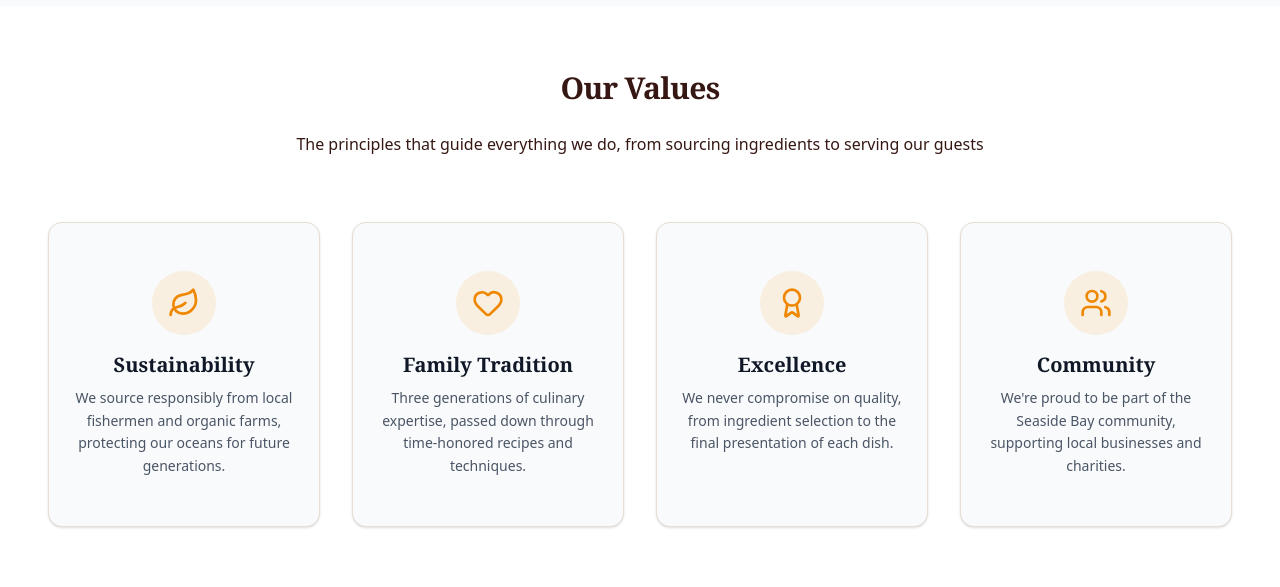
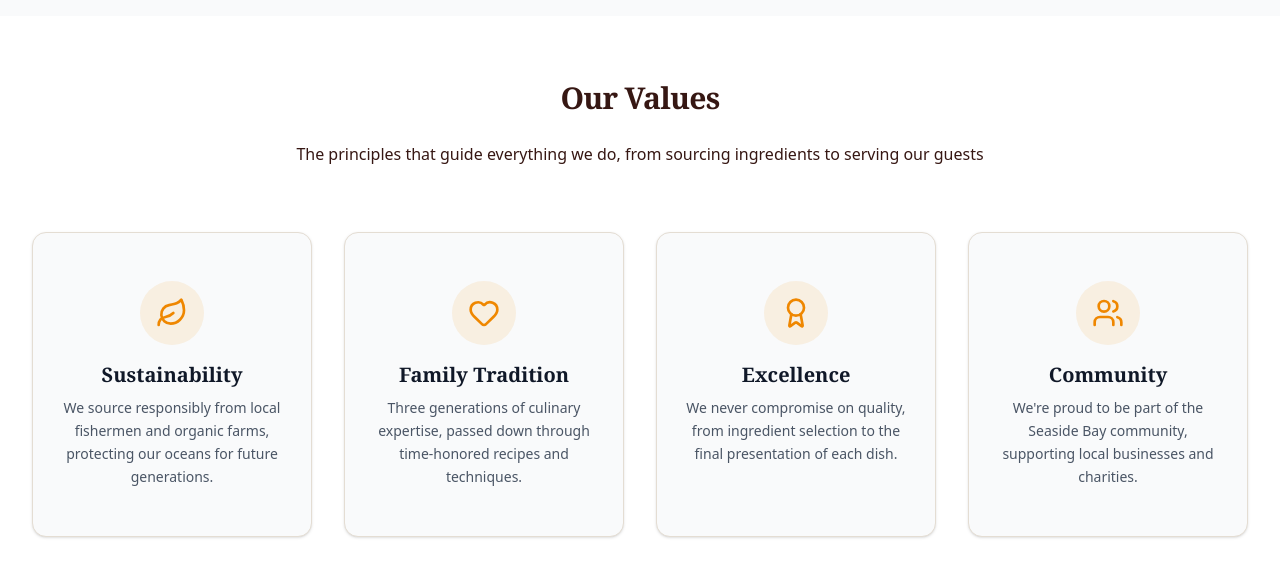
Before and after one commit to QuickPrimeTech/kenyan-restaurant, a Next.js app: page /about in a window 1280 px wide. Shown: the part 2553-3140 px from the top of the page. Built offline with nearby package versions, Linux system fonts and the light colour scheme.

Commit message:
removed unnecessary padding in the about page team section and the value section

```diff
--- a/src/sections/about-us/TeamSection.tsx
+++ b/src/sections/about-us/TeamSection.tsx
@@ -43,7 +43,7 @@
 
   return (
     <section className="section bg-gray-50">
-      <div className="container mx-auto px-4">
+      <div className="container mx-auto">
         <div className="text-center mb-16">
           <H2 className="mb-2">Meet Our Team</H2>
           <Paragraph>
--- a/src/sections/about-us/ValuesSection.tsx
+++ b/src/sections/about-us/ValuesSection.tsx
@@ -32,7 +32,7 @@
 
   return (
     <section className="section bg-white">
-      <div className="container mx-auto px-4">
+      <div className="container mx-auto">
         <div className="text-center mb-16">
           <H2 className="mb-2">Our Values</H2>
           <Paragraph>
```
